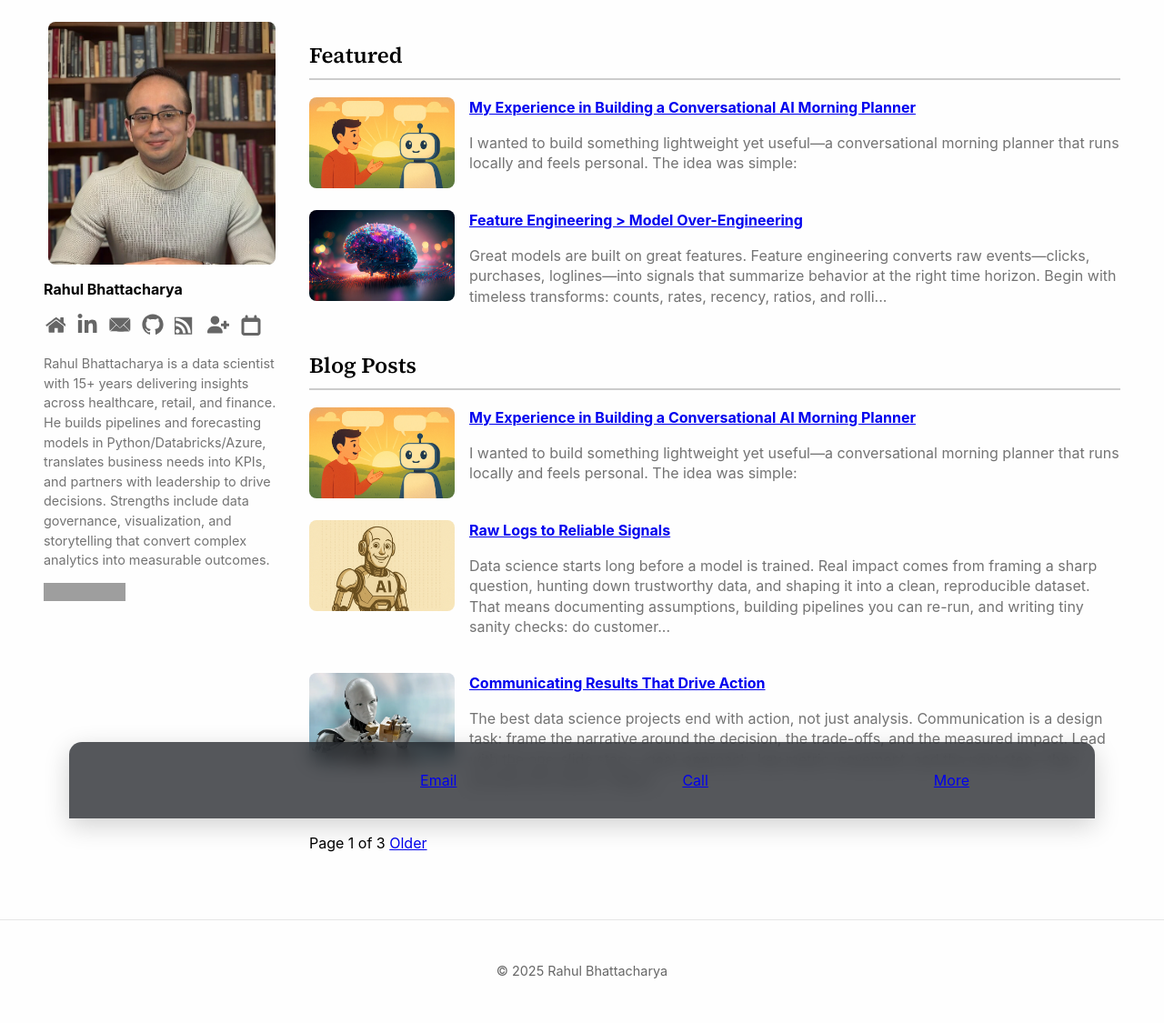
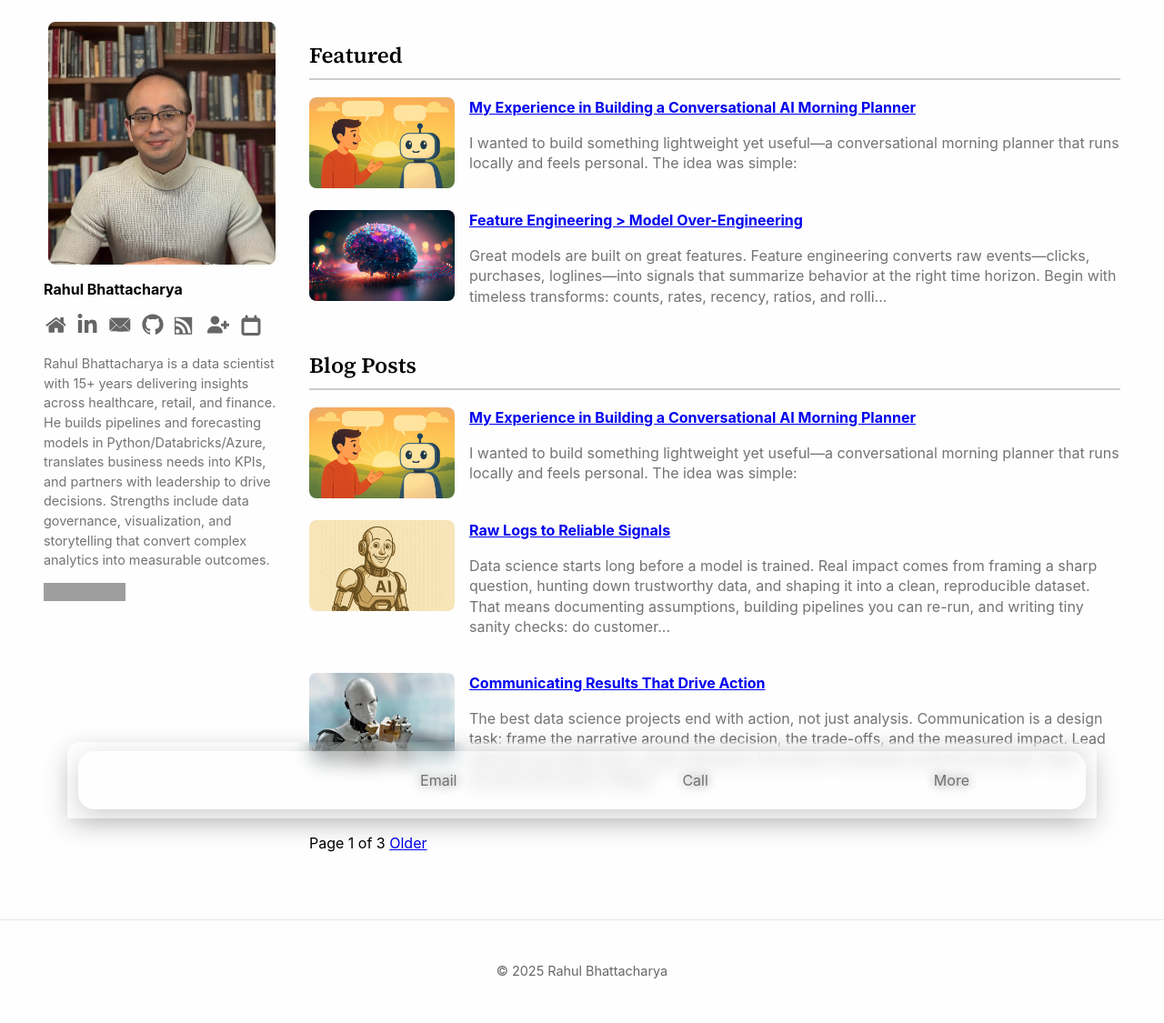
Before and after one commit to RahulBhattacharya1/RahulBhattacharya1.github.io, a Jekyll site: the page built from index.html, in a window 1280 px wide. Shown: the whole page at 91% size. Built offline with Jekyll 4.4.1, drawn with Linux system fonts in a browser that asks for light colours; the list of posts is cut into pages by our own code; grey boxes are pictures that could not be loaded.

Commit message:
Update main.scss

```diff
--- a/assets/css/main.scss
+++ b/assets/css/main.scss
@@ -413,7 +413,7 @@ pre {
 [hidden]{display:none!important;}
 
 @media (max-width: 768px) {
-  body{ padding-bottom: calc(84px + env(safe-area-inset-bottom)); }
+  body{ padding-bottom: calc(20px + env(safe-area-inset-bottom)); }
 
   .mobile-glassbar{
     position: fixed; left: 0; right: 0; bottom: 0;
@@ -537,10 +537,10 @@ pre {
   --bar-height: 64px;
   --bar-radius: 14px;
   --bar-bg: rgba(255,255,255,0.68);
-  --bar-bg-up: rgba(20,23,28,0.72);
+  --bar-bg-up: var(--bar-bg);         /* match the down-bar */
   --bar-blur: 10px;
   --bar-shadow: 0 8px 28px rgba(0,0,0,0.18);
-  --z-bottomnav: 999;
+  --z-bottomnav: 10010;               /* same layer as .mobile-glassbar */
 }
 
 .bottom-nav{
@@ -561,14 +561,43 @@ pre {
   transition: transform 220ms ease, opacity 220ms ease, background-color 220ms ease;
 }
 
+/* Make the UP bar use the same safe-area padding as .mobile-glassbar */
+.bottom-nav.bottom-nav--up{
+  padding: 10px max(16px, env(safe-area-inset-left))
+           calc(10px + env(safe-area-inset-bottom))
+           max(16px, env(safe-area-inset-right));
+}
+
+/* Clone the glass pill used by .mobile-glassbar::before */
+.bottom-nav--up::before{
+  content:"";
+  position: absolute;
+  left: 12px; right: 12px;
+  bottom: calc(10px + env(safe-area-inset-bottom));
+  height: var(--bar-height);   /* match bar height on mobile (58px) */
+  border-radius: 18px;
+  background: rgba(255,255,255,.4);
+  backdrop-filter: saturate(180%) blur(6px);
+  -webkit-backdrop-filter: saturate(180%) blur(6px);
+  box-shadow: 0 8px 28px rgba(0,0,0,.18);
+  pointer-events: none;
+}
+
+/* Make buttons/links/icons inherit the bar’s color on both bars */
+.bottom-nav .bar-btn,
+.bottom-nav .bar-btn:link,
+.bottom-nav .bar-btn:visited { color: inherit; text-decoration: none; }
+
+.bottom-nav .bar-btn svg { fill: currentColor; }
+
 .bottom-nav--down{
   background: var(--bar-bg);
   color: #1a1a1a;
 }
 
 .bottom-nav--up{
-  background: var(--bar-bg-up);
-  color: #fff;
+  background: transparent;     /* no bg — use the glass pill (::before) */
+  color: #111;
   opacity: 0;
   transform: translateY(8px);
   pointer-events: none;
@@ -601,8 +630,8 @@ pre {
     backdrop-filter: none;
     -webkit-backdrop-filter: none;
   }
-  .bottom-nav--down{ background: rgba(255,255,255,0.92); }
-  .bottom-nav--up{ background: rgba(20,23,28,0.92); }
+  .bottom-nav--down,
+  .bottom-nav--up{ background: rgba(255,255,255,0.92); }
 }
 
 @media (max-width: 768px){
```
